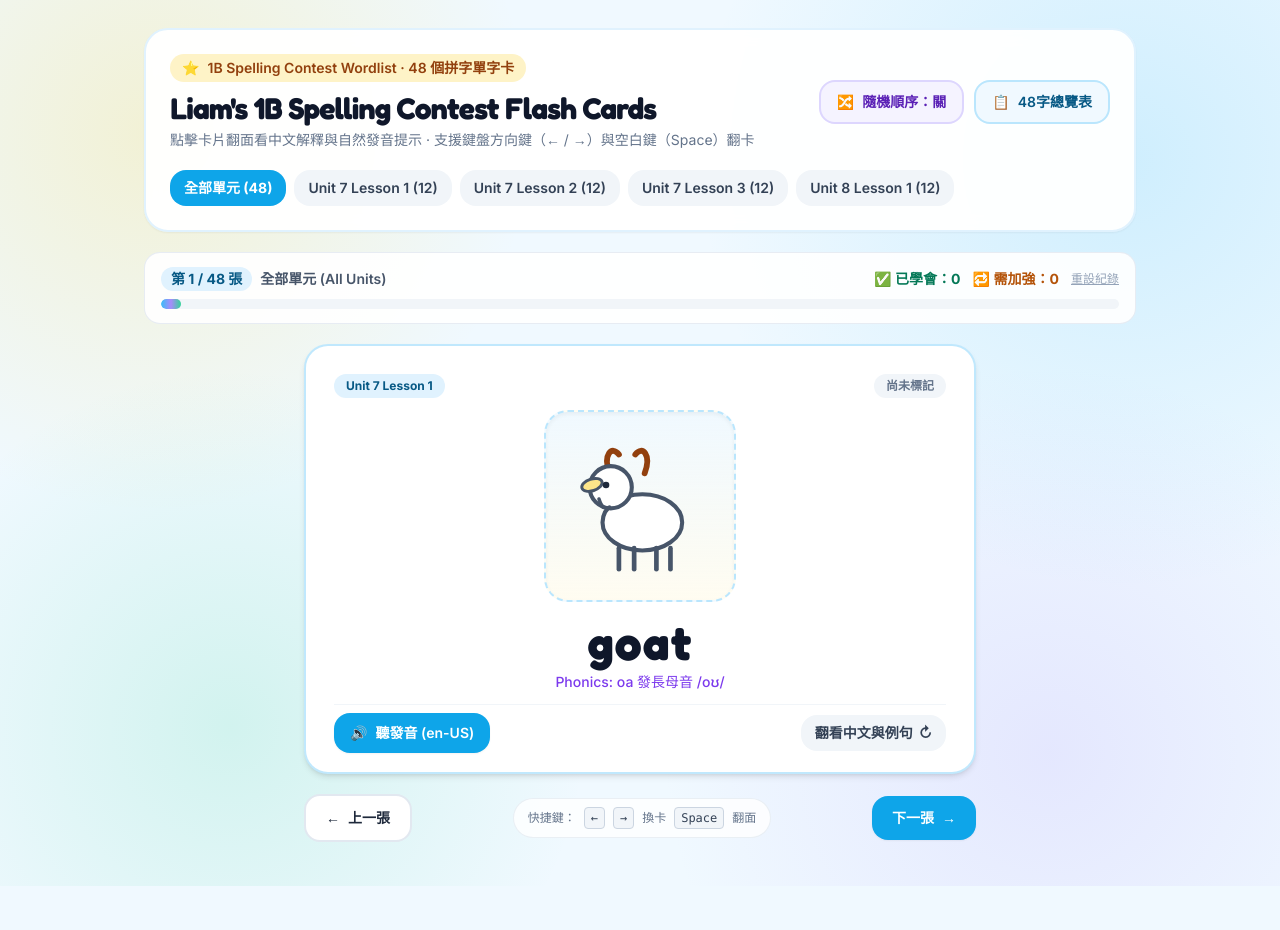
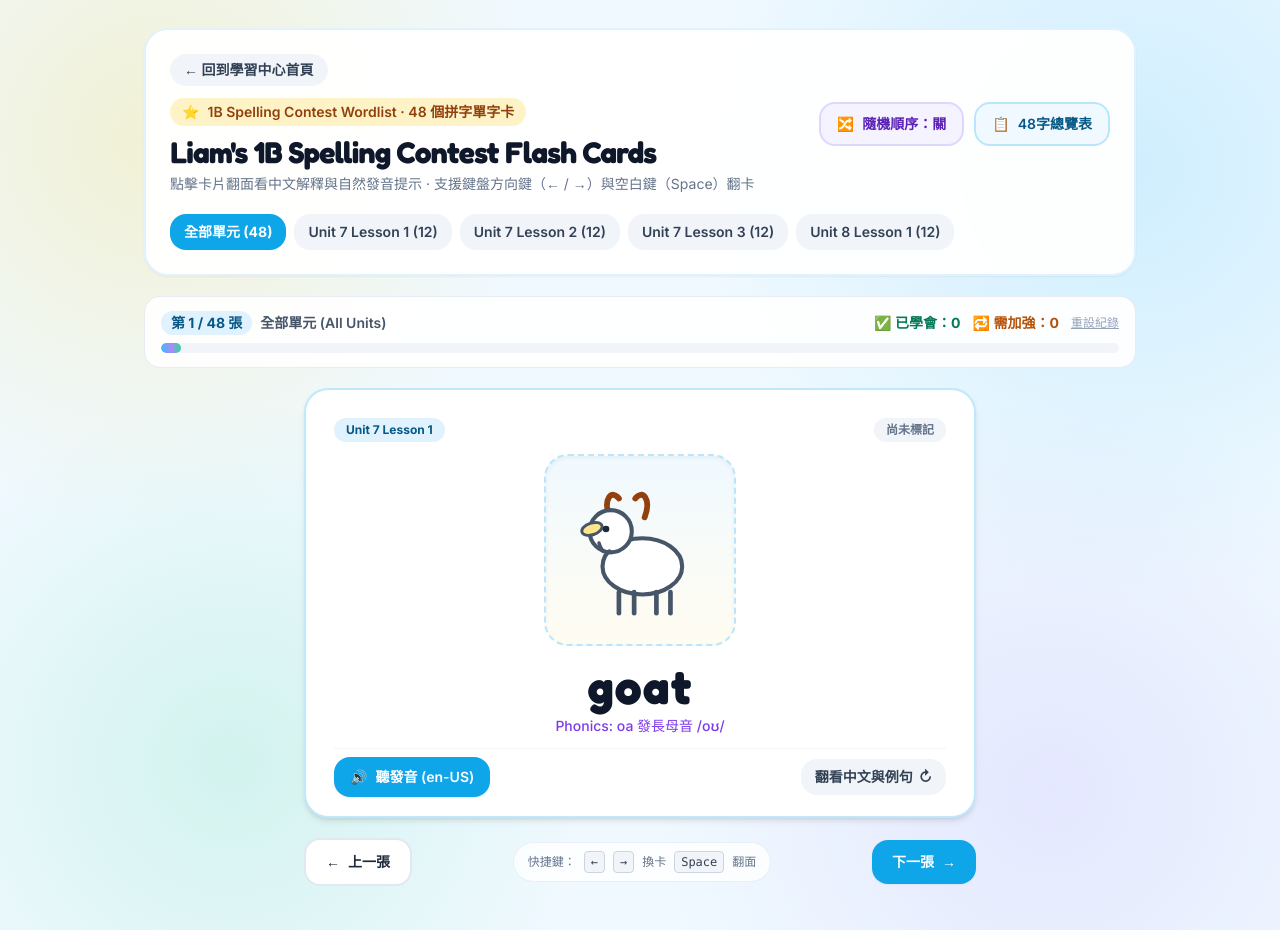
Before and after one commit to hsiehmengtsung-ctrl/liam-learning-hub, a plain HTML site: page g02/english/1b-spelling-u7-u8.html in a window 1280 px wide. Before the commit the page ends 886 px from the top, so only its background shows below. Drawn offline with nearby package versions, Linux system fonts and the light colour scheme.

Commit message:
Update 1b-spelling-u7-u8.html

```diff
--- a/g02/english/1b-spelling-u7-u8.html
+++ b/g02/english/1b-spelling-u7-u8.html
@@ -87,6 +87,11 @@
     <header class="bg-white/95 backdrop-blur border-2 border-sky-100 rounded-3xl shadow-sm p-4 sm:p-6 mb-5 no-print">
       <div class="flex flex-col md:flex-row md:items-center md:justify-between gap-4">
         <div>
+<div class="mb-3">
+  <a href="../../index.html" class="inline-flex items-center gap-1.5 rounded-full bg-slate-100 hover:bg-sky-100 text-slate-700 hover:text-sky-700 px-3.5 py-1.5 text-sm font-semibold transition-colors">
+    <span>← 回到學習中心首頁</span>
+  </a>
+</div>
           <div class="inline-flex items-center gap-2 px-3 py-1 rounded-full bg-amber-100 text-amber-800 text-xs sm:text-sm font-semibold mb-2">
             <span>⭐</span>
             <span>1B Spelling Contest Wordlist · 48 個拼字單字卡</span>
```
